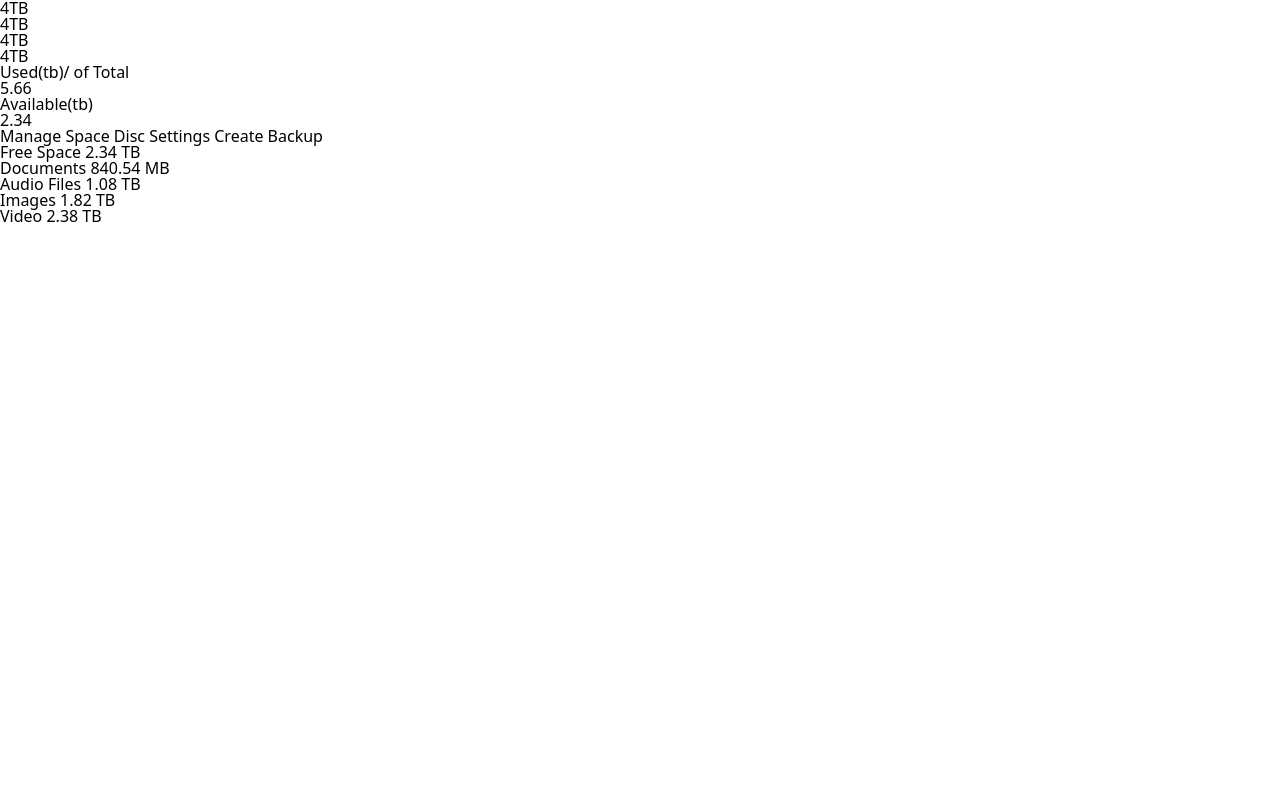
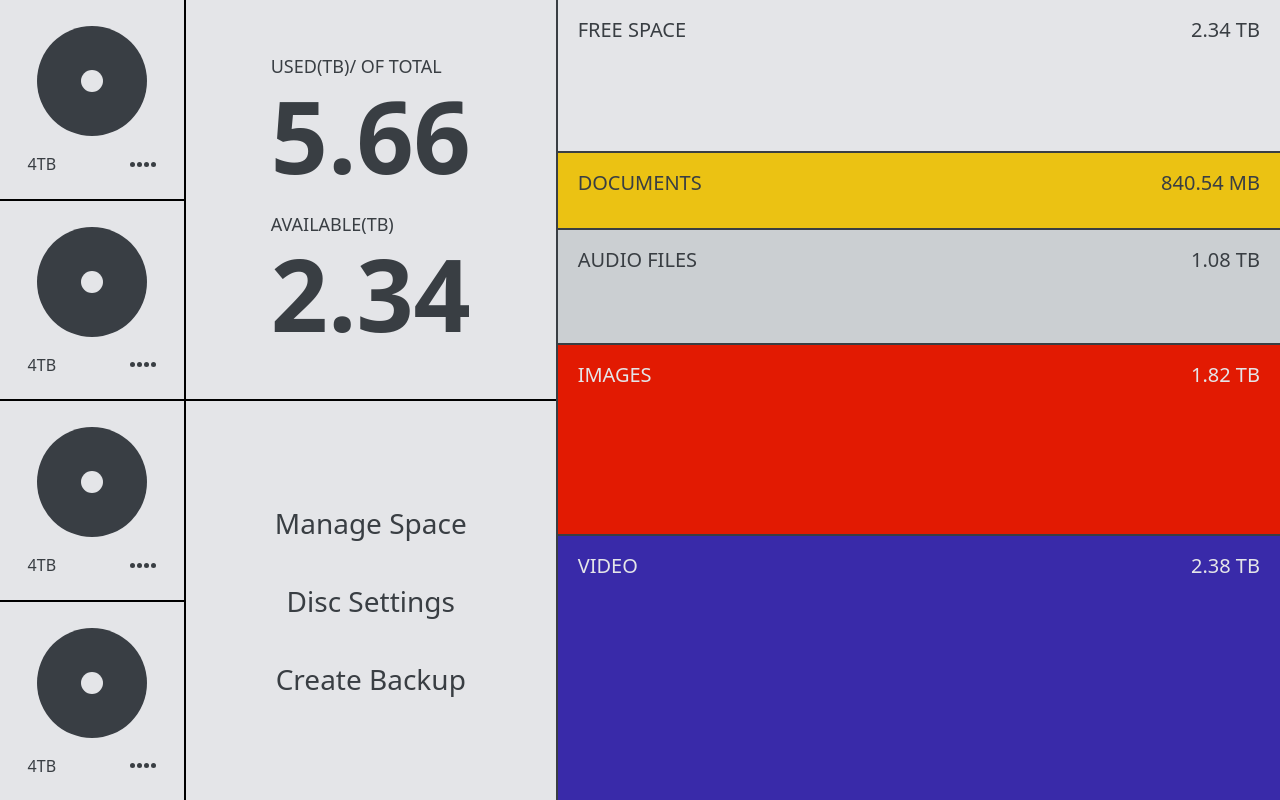
Before and after one commit to sigirace/css_master_class, a website built with Vite: page index.html in a window 1280 px wide. Built offline with nearby package versions, Linux system fonts and the light colour scheme.

Commit message:
feat: macos css

```diff
--- a/index.html
+++ b/index.html
@@ -10,60 +10,62 @@
     <section class="info">
       <div class="info__hd">
         <div class="hd__discs">
-          <span></span>
-          <span></span>
-          <div>
+          <div></div>
+          <div></div>
+        </div>
+        <div class="hd__footer">
           <span class="hd__size">4TB</span>
           <span class="hd__full">
             <span></span><span></span><span></span><span></span>
           </span>
         </div>
       </div>
-      </div>
       <div class="info__hd">
         <div class="hd__discs">
-          <span></span>
-          <span></span>
-          <div>
+          <div></div>
+          <div></div>
+        </div>
+        <div class="hd__footer">
           <span class="hd__size">4TB</span>
           <span class="hd__full">
             <span></span><span></span><span></span><span></span>
           </span>
         </div>
       </div>
-      </div>
       <div class="info__hd">
         <div class="hd__discs">
-          <span></span>
-          <span></span>
-          <div>
+          <div></div>
+          <div></div>
+        </div>
+        <div class="hd__footer">
           <span class="hd__size">4TB</span>
           <span class="hd__full">
             <span></span><span></span><span></span><span></span>
           </span>
         </div>
       </div>
-      </div>
       <div class="info__hd">
         <div class="hd__discs">
-          <span></span>
-          <span></span>
-          <div>
+          <div></div>
+          <div></div>
+        </div>
+        <div class="hd__footer">
           <span class="hd__size">4TB</span>
           <span class="hd__full">
             <span></span><span></span><span></span><span></span>
           </span>
         </div>
       </div>
-      </div>
       <div class="info__space">
+        <div class="info__wrapper">
           <div class="info__space-item">
             <h3>Used(tb)/ of Total</h3>
             <h2>5.66</h2>
           </div>
-        <div class="info__space-item"></div>
+          <div class="info__space-item">
             <h3>Available(tb)</h3>
             <h2>2.34</h2>
+          </div>
         </div>
       </div>
       <div class="info__settings">
--- a/styles/style.scss
+++ b/styles/style.scss
@@ -1 +1,155 @@
 @import url("./reset.scss");
+
+$body-bg: #afb2b7;
+$bg: #e4e5e8;
+$black: #393e43;
+$red: #e21a02;
+$grey: #cbcfd2;
+$darkGrey: #7f8489;
+$blue: #392aa9;
+$yellow: #ebc213;
+
+body {
+  background-color: $black;
+  height: 100vh;
+  display: grid;
+  grid-template-columns: 1fr 1.3fr;
+  color: $black;
+  gap: 2px;
+}
+
+.info {
+  display: grid;
+  grid-template-columns: repeat(3, 1fr);
+  grid-template-rows: repeat(4, 1fr);
+  gap: 2px;
+  background-color: black;
+  .info__space,
+  .info__settings,
+  .info__hd {
+    background-color: $bg;
+  }
+  .info__space {
+    grid-row: 1 / span 2;
+    grid-column: 2 / span 2;
+  }
+  .info__settings {
+    grid-row: 3 / span 2;
+    grid-column: 2 / span 2;
+  }
+  .info__hd {
+    display: flex;
+    justify-content: center;
+    align-items: center;
+    flex-direction: column;
+    gap: 20px;
+    .hd__discs {
+      display: flex;
+      justify-content: center;
+      align-items: center;
+      div:first-child {
+        position: relative;
+        background-color: #393e44;
+        width: 110px;
+        height: 110px;
+        border-radius: 50%;
+      }
+      div:last-child {
+        position: absolute;
+        background-color: $bg;
+        width: 22px;
+        height: 22px;
+        border-radius: 50%;
+      }
+    }
+    .hd__footer {
+      display: flex;
+      justify-content: space-between;
+      align-items: center;
+      width: 70%;
+      .hd__full {
+        display: flex;
+        align-items: center;
+        gap: 2px;
+        span {
+          display: block;
+          height: 5px;
+          width: 5px;
+          background-color: $black;
+          border-radius: 50%;
+        }
+      }
+    }
+  }
+  .info__settings {
+    display: flex;
+    justify-content: center;
+    align-items: center;
+    flex-direction: column;
+    font-size: 28px;
+    font-weight: 300;
+    gap: 50px;
+  }
+  .info__space {
+    display: flex;
+    justify-content: center;
+    align-items: center;
+    flex-direction: column;
+    .info__wrapper {
+      display: flex;
+      justify-content: center;
+      align-items: flex-start;
+      flex-direction: column;
+      gap: 30px;
+      .info__space-item {
+        display: flex;
+        flex-direction: column;
+        gap: 10px;
+        h3 {
+          text-transform: uppercase;
+          font-size: 18px;
+          font-weight: 300;
+        }
+        h2 {
+          font-size: 100px;
+          font-weight: 600;
+        }
+      }
+    }
+  }
+}
+
+.stats {
+  background-color: $black;
+  display: grid;
+  gap: 2px;
+  grid-template-rows: 2fr 1fr 1.5fr 2.5fr 3.5fr;
+  .stats__stat {
+    padding: 20px;
+    .stat__info {
+      display: flex;
+      justify-content: space-between;
+      align-items: center;
+      font-size: 20px;
+      font-weight: 300;
+      text-transform: uppercase;
+    }
+    &:first-child {
+      background-color: $bg;
+    }
+    &:nth-child(2) {
+      background-color: $yellow;
+    }
+    &:nth-child(3) {
+      background-color: $grey;
+    }
+    &:nth-child(4) {
+      background-color: $red;
+      color: $bg;
+    }
+    &:last-child {
+      background-color: $blue;
+      color: $bg;
+    }
+  }
+}
```
Lines whose indentation alone changed are shown as unchanged.
